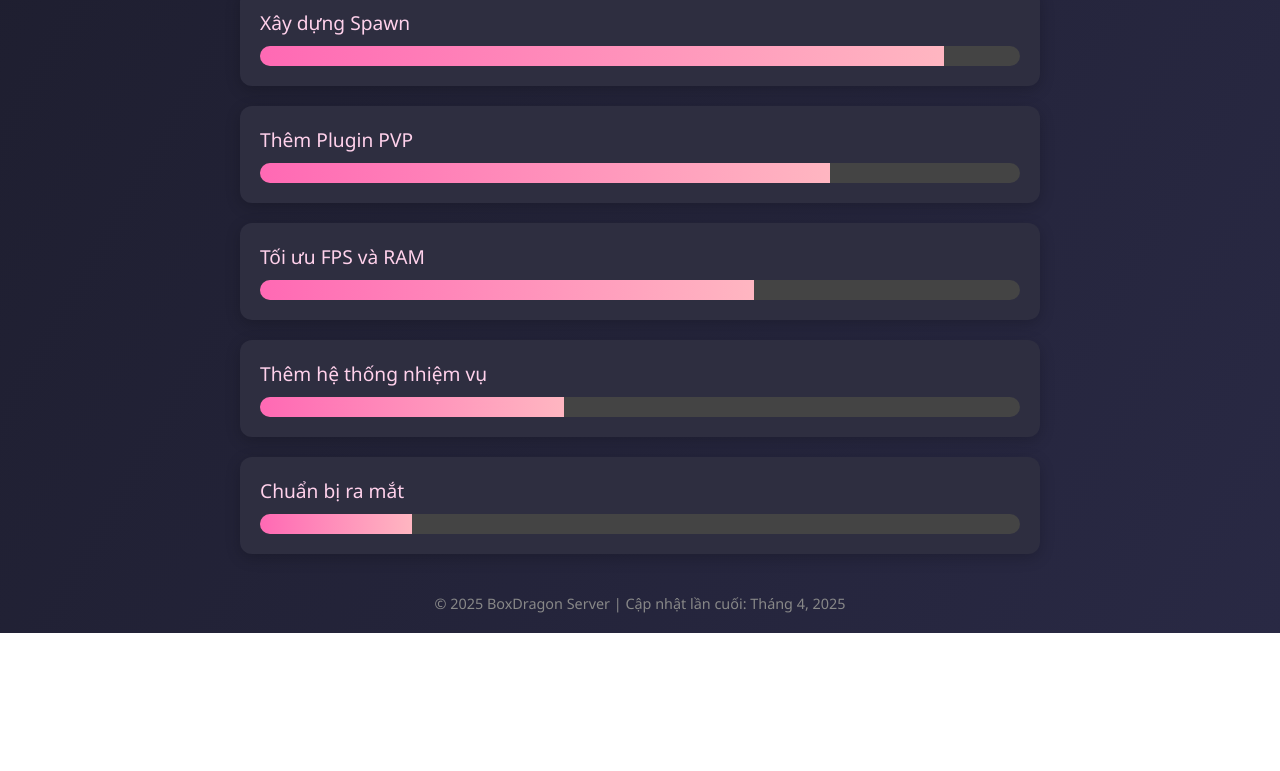
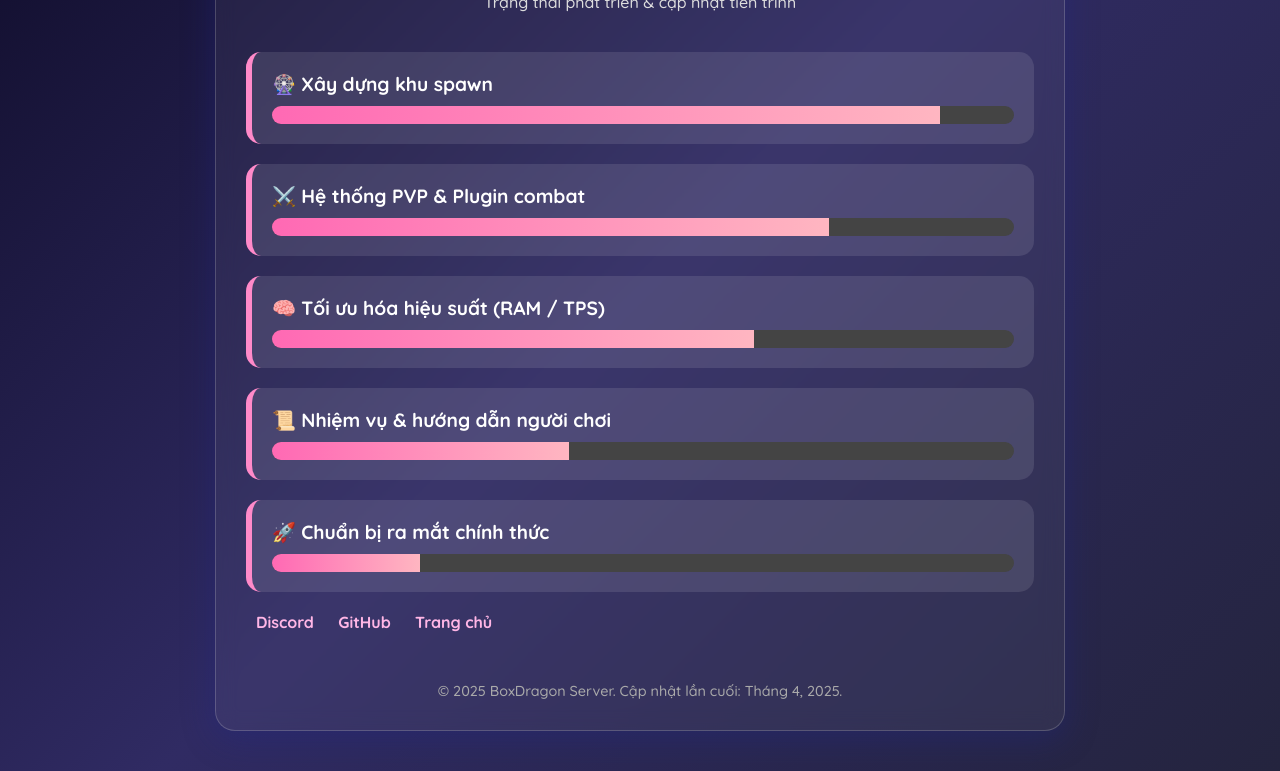
Before and after one commit to FunyAsaki/mineplay, a plain HTML site: page index.html in a window 1280 px wide. Shown: the part 191-962 px from the top of the page. Before the commit the page ends 824 px from the top, so only its background shows below. Drawn offline with Linux system fonts and the light colour scheme.

Commit message:
Update index.html

```diff
--- a/index.html
+++ b/index.html
@@ -4,102 +4,203 @@
   <meta charset="UTF-8" />
   <meta name="viewport" content="width=device-width, initial-scale=1.0"/>
   <title>Tiến Trình Server - BoxDragon</title>
+  <link href="https://fonts.googleapis.com/css2?family=Quicksand:wght@500;700&display=swap" rel="stylesheet">
   <style>
-    body {
+    * {
       margin: 0;
-      font-family: 'Segoe UI', sans-serif;
-      background: linear-gradient(120deg, #1e1e2f, #292944);
-      color: #f0f0f0;
-      padding: 20px;
+      padding: 0;
+      box-sizing: border-box;
     }
 
-    .container {
-      max-width: 800px;
-      margin: auto;
+    body {
+      font-family: 'Quicksand', sans-serif;
+      background: linear-gradient(135deg, #0f0c29, #302b63, #24243e);
+      color: white;
+      min-height: 100vh;
+      display: flex;
+      flex-direction: column;
+      align-items: center;
+      padding: 40px 20px;
+      overflow-x: hidden;
     }
 
-    h1 {
-      text-align: center;
-      font-size: 2.5rem;
-      margin-bottom: 10px;
-      color: #ff82c1;
+    .glass {
+      background: rgba(255, 255, 255, 0.05);
+      box-shadow: 0 8px 32px 0 rgba(31, 38, 135, 0.37);
+      backdrop-filter: blur(10px);
+      border-radius: 20px;
+      padding: 30px;
+      width: 100%;
+      max-width: 850px;
+      border: 1px solid rgba(255, 255, 255, 0.18);
+      animation: fadeIn 1s ease-in-out;
     }
 
-    p.subtitle {
+    header {
       text-align: center;
       margin-bottom: 40px;
-      color: #aaa;
     }
 
-    .progress-box {
-      background-color: #2e2e40;
-      border-radius: 12px;
-      padding: 20px;
-      margin-bottom: 20px;
-      box-shadow: 0 4px 15px rgba(0,0,0,0.2);
+    header img {
+      width: 120px;
+      height: 120px;
+      object-fit: cover;
+      border-radius: 50%;
+      border: 4px solid #ff9bd3;
+      box-shadow: 0 0 20px #ff92c6;
+      animation: glow 2s infinite ease-in-out alternate;
     }
 
-    .progress-title {
+    header h1 {
+      margin-top: 20px;
+      font-size: 2.8rem;
+      color: #ffb6e6;
+    }
+
+    header p {
+      color: #ddd;
+      font-size: 1rem;
+      margin-top: 8px;
+    }
+
+    .progress-card {
+      margin: 20px 0;
+      padding: 20px;
+      background: rgba(255, 255, 255, 0.1);
+      border-radius: 15px;
+      position: relative;
+      border-left: 6px solid #ff8ac9;
+      transition: transform 0.3s;
+    }
+
+    .progress-card:hover {
+      transform: translateY(-5px);
+    }
+
+    .progress-card h3 {
       font-size: 1.2rem;
       margin-bottom: 10px;
-      color: #ffd1eb;
+    }
+
+    .progress-bar-container {
+      background-color: #444;
+      height: 18px;
+      border-radius: 10px;
+      overflow: hidden;
     }
 
     .progress-bar {
-      height: 20px;
-      border-radius: 10px;
-      background-color: #444;
-      overflow: hidden;
+      height: 100%;
+      background: linear-gradient(to right, #ff69b4, #ffb6c1);
+      width: 0;
+      animation: fillBar 1.5s forwards;
     }
 
-    .progress {
-      height: 100%;
-      background: linear-gradient(90deg, #ff69b4, #ffb6c1);
-      width: 0%;
-      transition: width 1s ease-in-out;
+    .footer {
+      margin-top: 50px;
+      text-align: center;
+      color: #aaa;
+      font-size: 0.9rem;
     }
 
-    footer {
-      text-align: center;
-      margin-top: 40px;
-      font-size: 0.9rem;
-      color: #888;
+    .socials {
+      margin-top: 20px;
+    }
+
+    .socials a {
+      margin: 0 10px;
+      text-decoration: none;
+      color: #ffb6e6;
+      font-weight: bold;
+      transition: color 0.3s;
+    }
+
+    .socials a:hover {
+      color: #ffd6f3;
+    }
+
+    audio {
+      display: none;
+    }
+
+    @keyframes fillBar {
+      from { width: 0; }
+    }
+
+    @keyframes glow {
+      from {
+        box-shadow: 0 0 10px #ff92c6;
+      }
+      to {
+        box-shadow: 0 0 25px #ff92c6, 0 0 50px #ff92c6;
+      }
+    }
+
+    @keyframes fadeIn {
+      from { opacity: 0; transform: translateY(20px); }
+      to { opacity: 1; transform: translateY(0); }
     }
   </style>
 </head>
 <body>
-  <div class="container">
-    <h1>BoxDragon Server</h1>
-    <p class="subtitle">Tiến trình phát triển & nâng cấp server</p>
 
-    <div class="progress-box">
-      <div class="progress-title">Xây dựng Spawn</div>
-      <div class="progress-bar"><div class="progress" style="width: 90%;"></div></div>
+  <div class="glass">
+    <header>
+      <img src="avatar.png" alt="Avatar Server">
+      <h1>BoxDragon Server</h1>
+      <p>Trạng thái phát triển & cập nhật tiến trình</p>
+    </header>
+
+    <div class="progress-card">
+      <h3>🎡 Xây dựng khu spawn</h3>
+      <div class="progress-bar-container">
+        <div class="progress-bar" style="width: 90%;"></div>
+      </div>
     </div>
 
-    <div class="progress-box">
-      <div class="progress-title">Thêm Plugin PVP</div>
-      <div class="progress-bar"><div class="progress" style="width: 75%;"></div></div>
+    <div class="progress-card">
+      <h3>⚔️ Hệ thống PVP & Plugin combat</h3>
+      <div class="progress-bar-container">
+        <div class="progress-bar" style="width: 75%;"></div>
+      </div>
     </div>
 
-    <div class="progress-box">
-      <div class="progress-title">Tối ưu FPS và RAM</div>
-      <div class="progress-bar"><div class="progress" style="width: 65%;"></div></div>
+    <div class="progress-card">
+      <h3>🧠 Tối ưu hóa hiệu suất (RAM / TPS)</h3>
+      <div class="progress-bar-container">
+        <div class="progress-bar" style="width: 65%;"></div>
+      </div>
     </div>
 
-    <div class="progress-box">
-      <div class="progress-title">Thêm hệ thống nhiệm vụ</div>
-      <div class="progress-bar"><div class="progress" style="width: 40%;"></div></div>
+    <div class="progress-card">
+      <h3>📜 Nhiệm vụ & hướng dẫn người chơi</h3>
+      <div class="progress-bar-container">
+        <div class="progress-bar" style="width: 40%;"></div>
+      </div>
     </div>
 
-    <div class="progress-box">
-      <div class="progress-title">Chuẩn bị ra mắt</div>
-      <div class="progress-bar"><div class="progress" style="width: 20%;"></div></div>
+    <div class="progress-card">
+      <h3>🚀 Chuẩn bị ra mắt chính thức</h3>
+      <div class="progress-bar-container">
+        <div class="progress-bar" style="width: 20%;"></div>
+      </div>
     </div>
 
-    <footer>
-      &copy; 2025 BoxDragon Server | Cập nhật lần cuối: Tháng 4, 2025
-    </footer>
+    <div class="socials">
+      <a href="https://discord.gg/yourlink" target="_blank">Discord</a>
+      <a href="https://github.com/yourserver" target="_blank">GitHub</a>
+      <a href="https://boxdragon.ddns.net" target="_blank">Trang chủ</a>
+    </div>
+
+    <div class="footer">
+      &copy; 2025 BoxDragon Server. Cập nhật lần cuối: Tháng 4, 2025.
+    </div>
   </div>
+
+  <audio autoplay loop>
+    <source src="lofi.mp3" type="audio/mpeg">
+    Trình duyệt của bạn không hỗ trợ phát nhạc nền.
+  </audio>
+
 </body>
 </html>
```
